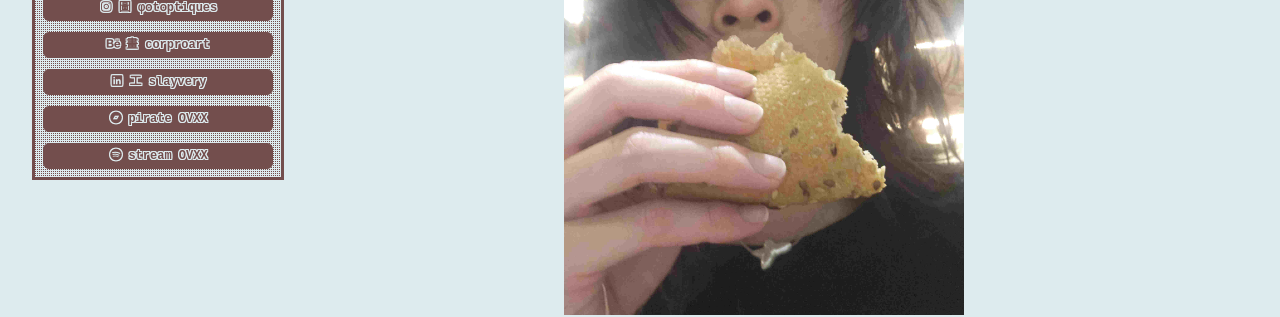
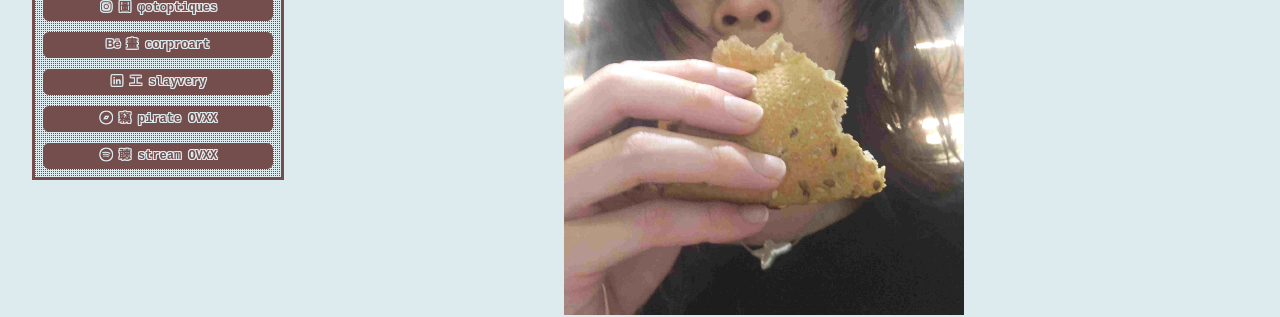
Before and after one commit to cryotato/cryotato.github.io, a Jekyll site: the page built from index.md, in a window 1280 px wide. Shown: the part 417-734 px from the top of the page. Built offline with Jekyll 4.4.1, drawn with Linux system fonts in a browser that asks for light colours; cached includes are drawn as plain includes.

Commit message:
Update _config.yml

```diff
--- a/_config.yml
+++ b/_config.yml
@@ -70,10 +70,10 @@ author:
     - label: "工 slayvery"
       icon: "fab fa-fw fa-linkedin"
       url: "https://www.linkedin.com/in/ovxx/"
-    - label: "pirate OVXX"
+    - label: "竊 pirate OVXX"
       icon: "fab fa-fw fa-bandcamp"
       url: "https://ovxx.bandcamp.com/"
-    - label: "stream OVXX"
+    - label: "聼 stream OVXX"
       icon: "fab fa-fw fa-spotify"
       url: "https://open.spotify.com/artist/5kysZzGC0WtDlkwSX4P1St"
 
```
